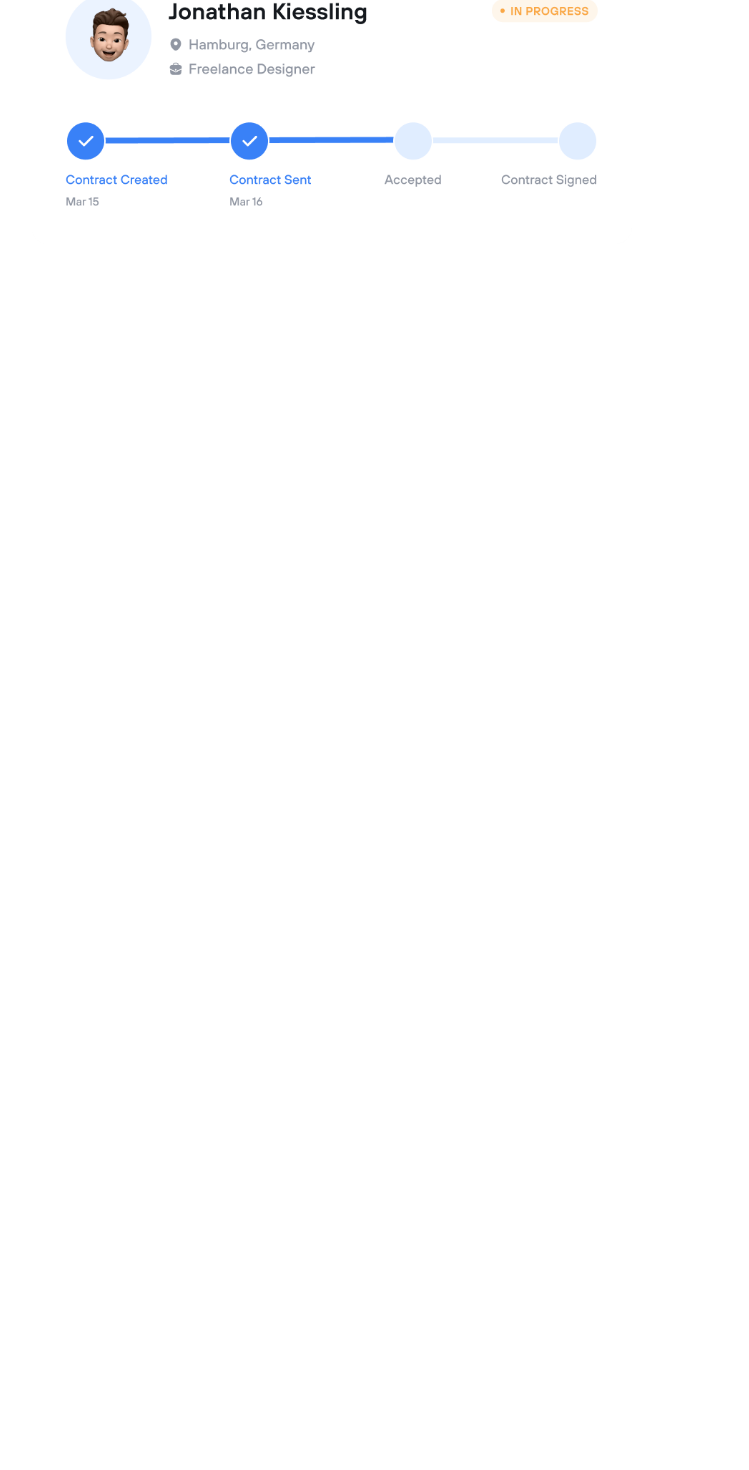
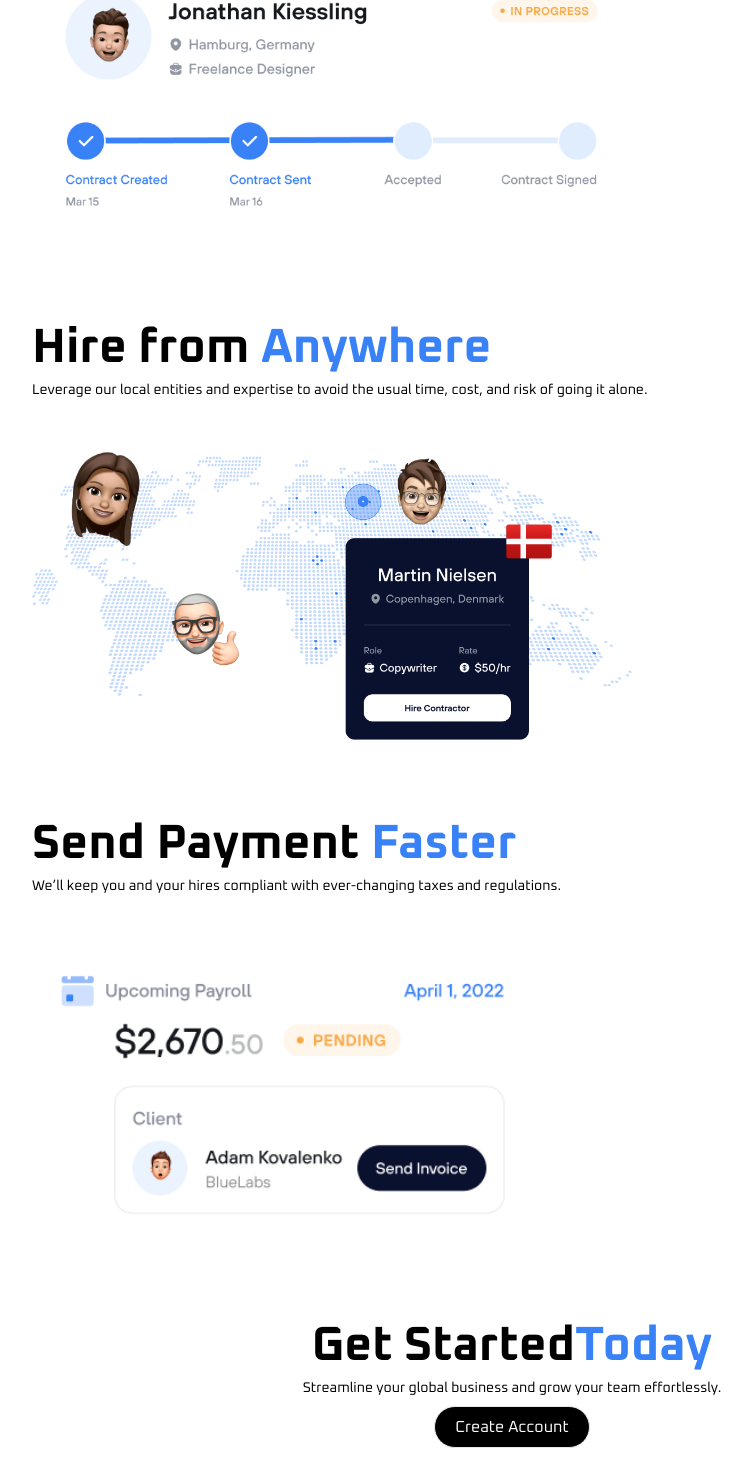
Before and after one commit to oluwaseun-demonflowne/payrole, a Next.js app: page / in a window 1280 px wide. Shown: the part 1998-3468 px from the top of the page, without its empty margins (128-877 px from the left). Before the commit the page ends 2322 px from the top, so only its background shows below. Built offline with nearby package versions, Linux system fonts and the light colour scheme.

Commit message:
get started page done

```diff
--- a/src/app/page.tsx
+++ b/src/app/page.tsx
@@ -1,16 +1,28 @@
+import Anywhere from "@/components/FirstPage/Anywhere";
+import GetStarted from "@/components/FirstPage/GetStarted";
 import GlobalPayroll from "@/components/FirstPage/GlobalPayroll";
 import Onboarded from "@/components/FirstPage/Onboarded";
+import PaymentFaster from "@/components/FirstPage/PaymentFaster";
 import TrustedBy from "@/components/FirstPage/TrustedBy";
 import Image from "next/image";
-
 
 export default function Home() {
   return (
     <main>
       <GlobalPayroll />
-      <Image src="/Dashboard.png" alt="Payrole Logo"  unoptimized className="w-full px-20" width={100} height={100} />
+      <Image
+        src="/Dashboard.png"
+        alt="Payrole Logo"
+        unoptimized
+        className="w-full px-20"
+        width={100}
+        height={100}
+      />
       <TrustedBy />
       <Onboarded />
+      <Anywhere />
+      <PaymentFaster />
+      <GetStarted />
     </main>
   );
 }
--- /dev/null
+++ b/src/components/FirstPage/Anywhere.tsx
@@ -0,0 +1,28 @@
+import Image from "next/image";
+import React from "react";
+
+const Anywhere = () => {
+  return (
+    <section className="px-40 space-y-2 pb-20">
+      <h1 className="text-5xl font-bold">
+        Hire from <span className="text-[#3981f7]">Anywhere</span>
+      </h1>
+      <p className="text-sm">
+        Leverage our local entities and expertise to avoid the usual time, cost,
+        and risk of going it alone.
+      </p>
+      <div className=" flex items-start">
+        <Image
+          src={`/anywhere.png`}
+          alt="brand"
+          unoptimized
+          className="w-[600px] mt-10"
+          width={100}
+          height={100}
+        />
+      </div>
+    </section>
+  );
+};
+
+export default Anywhere;
--- /dev/null
+++ b/src/components/FirstPage/GetStarted.tsx
@@ -0,0 +1,19 @@
+import React from "react";
+
+const GetStarted = () => {
+  return (
+    <section className="px-40 flex flex-col items-center space-y-2 pb-20">
+      <h1 className="text-5xl text-center font-bold">
+        Get Started<span className="text-[#3981f7]">Today</span>
+      </h1>
+      <p className="text-sm mt-2">
+        Streamline your global business and grow your team effortlessly.
+      </p>
+      <button className="bg-black mt-4 border text-white rounded-full px-5 py-2 ">
+        Create Account
+      </button>
+    </section>
+  );
+};
+
+export default GetStarted;
--- /dev/null
+++ b/src/components/FirstPage/PaymentFaster.tsx
@@ -0,0 +1,28 @@
+import Image from "next/image";
+import React from "react";
+
+const PaymentFaster = () => {
+  return (
+    <section className="px-40 space-y-2 pb-20">
+      <h1 className="text-5xl font-bold">
+        Send Payment <span className="text-[#3981f7]">Faster</span>
+      </h1>
+      <p className="text-sm">
+        We’ll keep you and your hires compliant with ever-changing taxes and
+        regulations.
+      </p>
+      <div className=" flex items-start">
+        <Image
+          src={`/payroll1.png`}
+          alt="brand"
+          unoptimized
+          className="w-[500px] mt-10"
+          width={100}
+          height={100}
+        />
+      </div>
+    </section>
+  );
+};
+
+export default PaymentFaster;
```
Also changed, not shown: public/anywhere.png (added), public/payroll1.png (added).
